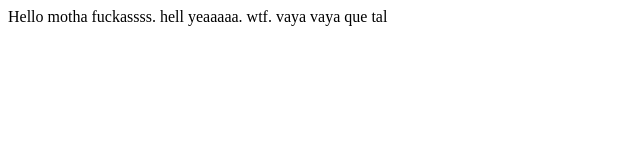
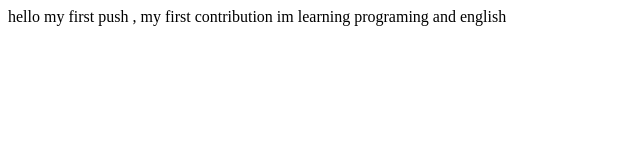
Before and after one commit to 8lfjr8/proyectoDemoCursoPrework, a plain HTML site: page index.html in a window 1280 px wide. Shown: the whole page, without its empty margins (0-640 px from the left). Drawn offline with Linux system fonts and the light colour scheme.

Commit message:
new changes

```diff
--- a/index.html
+++ b/index.html
@@ -8,10 +8,9 @@
 </head>
 <body>
     <article>
-        Hello motha fuckassss.
-        hell yeaaaaa.
-        wtf.
-        vaya vaya que tal
+        hello my first push , my first contribution
+        im learning programing and english
+
     </article>
 </body>
 </html>
```
